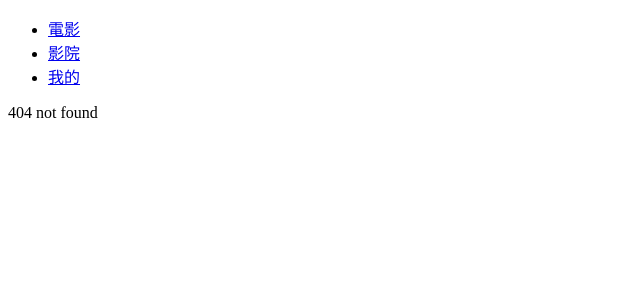
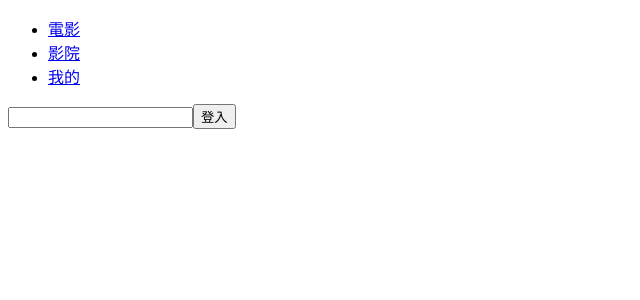
Before and after one commit to a73013110/ReactLearning, a React (Create React App) app in the folder code/myapp/: page /#/login in a window 1280 px wide. Before the commit this address had no page. Shown: the top 300 px of the page, without its empty margins (0-640 px from the left). Built offline with nearby package versions, Linux system fonts and the light colour scheme.

Commit message:
路由攔截(半成品)：react-router-dom v6

```diff
--- a/code/myapp/src/04-router/router/indexRouter.js
+++ b/code/myapp/src/04-router/router/indexRouter.js
@@ -9,6 +9,11 @@ import Cenimas from '../views/Cenimas'
 import Center from '../views/Center'
 import NotFound from '../views/NotFound'
 import Detail from '../views/Detail'
+import Login from '../views/Login'
+
+function isAuth() {
+    return localStorage.getItem("token")
+}
 
 export default class indexRouter extends Component {
     render() {
@@ -18,10 +23,12 @@ export default class indexRouter extends Component {
                 <Routes>
                     {/* 默認初始化入口 */}
                     <Route path="/" element={<Navigate to="/films" />} />
+                    <Route path="/login" element={<Login />} />
 
                     <Route path="/films/*" element={<Films />} />
                     <Route path="/cinemas" element={<Cenimas />} />
-                    <Route path="/center" element={<Center />} />
+
+                    <Route path="/center" element={isAuth() ? <Center /> : <Login />} />
                     {/* 動態路由 */}
                     {/* <Route path="/detail" element={<Detail />} /> */}
                     <Route path="/detail/:myid" element={<Detail />} />
--- /dev/null
+++ b/code/myapp/src/04-router/views/Login.js
@@ -0,0 +1,17 @@
+import { useNavigate } from "react-router-dom"
+
+
+export default function Login() {
+
+    const navigate = useNavigate()
+
+    return (
+        <div>
+            <input type="text" />
+            <button onClick={() => {
+                localStorage.setItem("token", "123")
+                navigate("/films")
+            }}>登入</button>
+        </div>
+    )
+}
```
